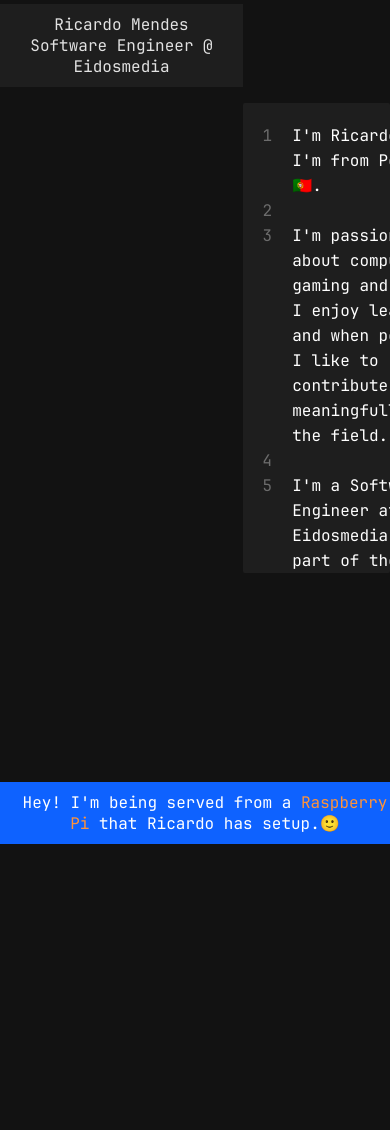
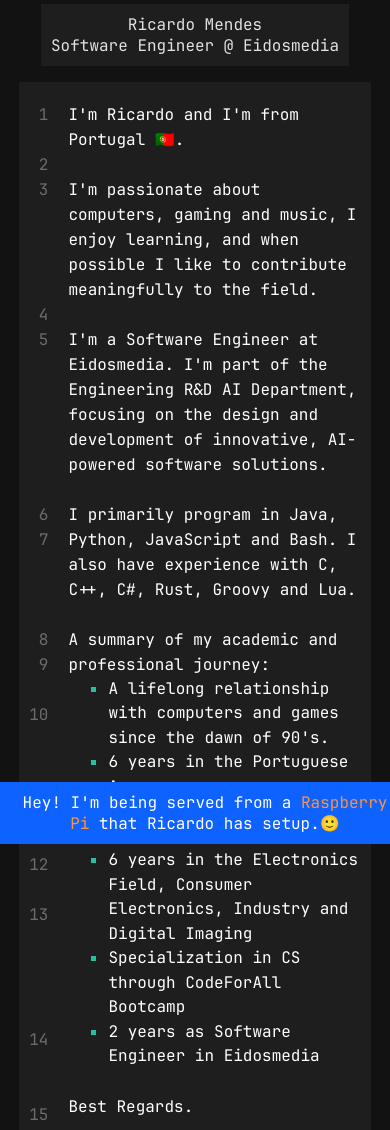
Before and after one commit to rikkarth/rikkarth.streambit.dev, a website built with Vite: page index.html in a window 390 px wide. Shown: the top 1130 px of the page. Before the commit the page ends 844 px from the top, so only its background shows below. Built offline with nearby package versions, Linux system fonts and the light colour scheme; a web font is replaced by a local one.

Commit message:
improved editor responsivness, added eventListener on resize

```diff
--- a/assets/styles/editor.css
+++ b/assets/styles/editor.css
@@ -21,6 +21,10 @@ li::marker {
   list-style-position: inside;
 }
 
+h1, h2, h3, h4, h5, h6 {
+  margin: 25px auto;
+}
+
 .editor {
   overflow: hidden;
   display: flex;
@@ -31,11 +35,12 @@ li::marker {
   background: #1e1e1e;
   border-radius: 2px;
   padding: 20px 10px;
-  grid-column: 3 / 4;
+  grid-column: 1 / 2;
   grid-row: 2;
   line-height: 25px;
-  max-width: 1500px;
-  max-height: 430px;
+  max-width: 85%;
+  margin: 0 auto;
+
 }
 
 .text-area {
--- a/src/editor_handler.js
+++ b/src/editor_handler.js
@@ -42,29 +42,70 @@ export class EditorHandler {
     const font = `${textElStyles.fontSize} ${textElStyles.fontFamily}`;
     ctx.font = font;
 
-    const maxWidth = this.#calcMaxWidth(textElStyles);
+    this.processAndRenderLines(ctx);
 
-    const lines = text.split("\n");
-    lines
-      .filter((line) => line !== "")
-      .filter((line) => !/<\/?ul>/.test(line))
-      .forEach((line) => this.#measureAndRenderLineNums(line, ctx, maxWidth));
+    window.addEventListener("resize", () => {
+      console.log(this.#editorLineCounter);
+      this.#editorLineCounter = 1;
+      this.#lineNumbersEl.innerHTML = "";
+
+      this.processAndRenderLines(ctx);
+    });
   }
 
-  #measureAndRenderLineNums(line, ctx, maxWidth) {
+  processAndRenderLines(ctx) {
+    Array.from(this.#textEl.childNodes)
+      .filter((node) => node.nodeType === Node.ELEMENT_NODE)
+      .map((node) => this.#processNode(node, ctx));
+  }
+
+  #processNode(node, ctx) {
+    const maxWidth = this.#calcMaxWidth(window.getComputedStyle(node));
+
+    // if the node is a list, process each list item
+    if (node.tagName === "UL") {
+      this.#processListElements(node, ctx, maxWidth);
+    } else {
+      this.#measureAndRenderLineNums(node, ctx, maxWidth);
+    }
+  }
+
+  #processListElements(node, ctx, maxWidth) {
+    Array.from(node.childNodes)
+      .filter((node) => node.nodeType === Node.ELEMENT_NODE)
+      .forEach((li) => {
+        this.#measureAndRenderLineNums(li, ctx, maxWidth);
+      });
+  }
+
+  #measureAndRenderLineNums(node, ctx, maxWidth) {
+    const line = node.innerHTML;
+    console.log(line);
     console.log(`${this.lineCount} : ${ctx.measureText(line).width} : ${line}`);
 
-    // add one line number for each line
-    const lineNumDiv = document.createElement("div");
-    lineNumDiv.innerHTML = this.lineCount;
-    this.#incrementEditorLineCounter();
-    this.#lineNumbersEl.appendChild(lineNumDiv);
+    if (node.nodeName.match(/H[1-6]/)) {
+      const shiftDiv = document.createElement("div");
+      shiftDiv.innerHTML = "&nbsp;";
+      this.#lineNumbersEl.appendChild(shiftDiv);
+    }
+
+    this.#renderLineNumber();
 
     const words = line.split(/(<[^>]+>| )/); // split by html tags and spaces
+    console.log(words);
+
+    if (node.nodeName.match(/H[1-6]/)) {
+      const shiftDiv = document.createElement("div");
+      shiftDiv.innerHTML = "&nbsp;";
+      this.#lineNumbersEl.appendChild(shiftDiv);
+    }
 
     let accumulator = 0;
     words.forEach((word) => {
       this.#parseBrTags(word);
+
+      // don't measure if it is html tag
+      if (/<[^>]+>/.test(word)) return;
 
       const wordWidth = ctx.measureText(word).width;
 
@@ -78,6 +119,13 @@ export class EditorHandler {
         accumulator += wordWidth;
       }
     });
+  }
+
+  #renderLineNumber() {
+    const lineNumDiv = document.createElement("div");
+    lineNumDiv.innerHTML = this.lineCount;
+    this.#incrementEditorLineCounter();
+    this.#lineNumbersEl.appendChild(lineNumDiv);
   }
 
   /**
@@ -103,7 +151,6 @@ export class EditorHandler {
 
   #parseBrTags(word) {
     if (word.includes("<br>")) {
-      console.log("br tag found");
       const el = document.createElement("div");
       el.innerHTML = this.#editorLineCounter;
       this.#incrementEditorLineCounter();
--- a/src/main.js
+++ b/src/main.js
@@ -15,11 +15,6 @@ function main() {
   const intro = marked.parse(introduction_md);
 
   editorHandler.update(intro);
-
-  // Add resize event listener
-  window.addEventListener("resize", () => {
-    editorHandler.update(intro);
-  });
 }
 
 function description() {
```
